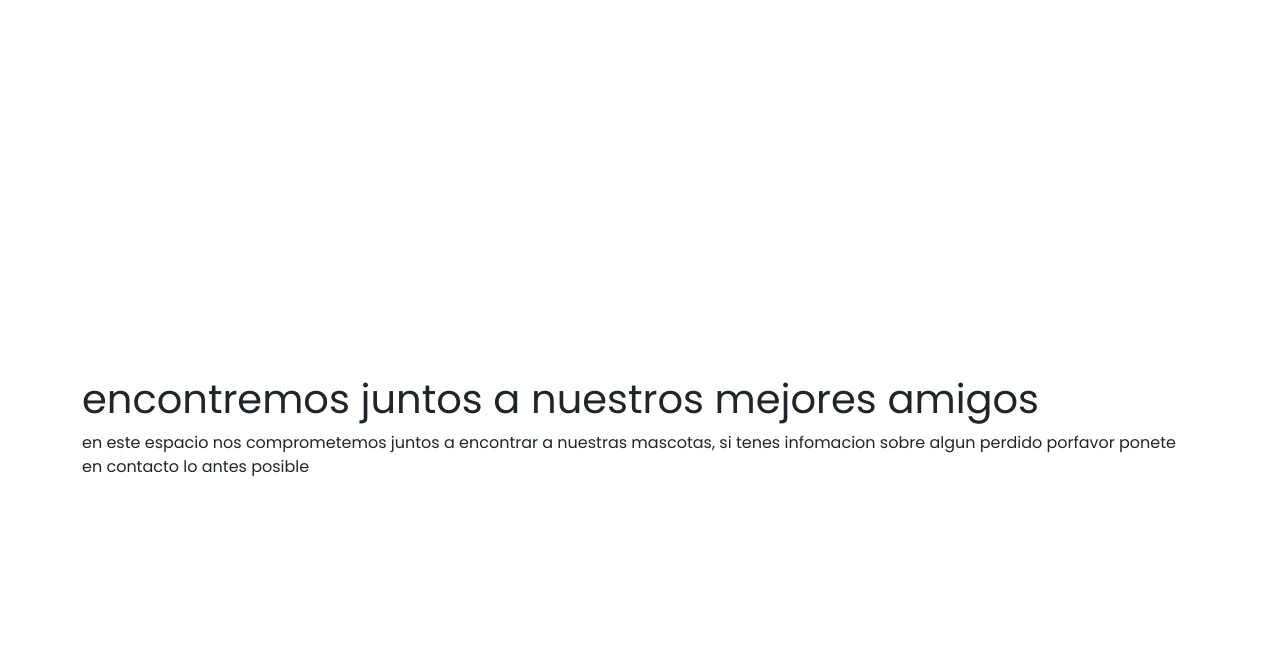
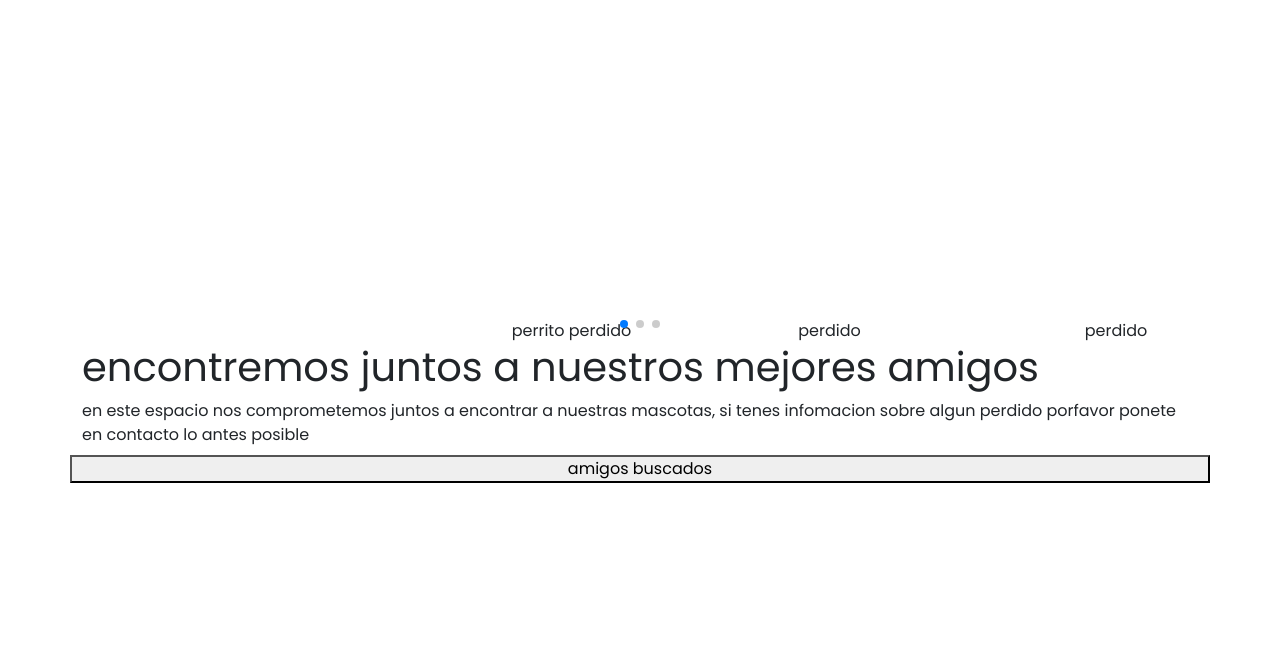
Before and after one commit to marialuzopazo/trabajo-final-SAN-NICOLAS, a plain HTML site: page INDEX.html in a window 1280 px wide. Shown: the part 62-733 px from the top of the page. Drawn offline with nearby package versions, Linux system fonts and the light colour scheme; files that its build step writes are made by us from their sources.

Commit message:
Add files via upload

```diff
--- a/INDEX.html
+++ b/INDEX.html
@@ -5,11 +5,16 @@
     <meta http-equiv="X-UA-Compatible" content="IE=edge">
     <meta name="viewport" content="width=device-width, initial-scale=1.0">
     <title>TP FINAL</title>
+    <link
+  rel="stylesheet"
+  href="https://cdn.jsdelivr.net/npm/swiper@9/swiper-bundle.min.css"/>
+  <script src="https://cdn.jsdelivr.net/npm/swiper@9/swiper-bundle.min.js"></script>
      <!--css estilos-->
 <link rel="stylesheet" href="css/ESTILO.css">
     <!--css boostrap-->
 <link rel="stylesheet" href="https://cdn.jsdelivr.net/npm/bootstrap@5.3.0-alpha1/dist/css/bootstrap.min.css">
-
+  <!--iconos boostrap-->
+  <link rel="stylesheet" href="https://cdn.jsdelivr.net/npm/bootstrap-icons@1.10.3/font/bootstrap-icons.css">
 </head>
 
 <body>
@@ -45,17 +50,52 @@
         </header>
         <div class="container">
           <div class="row">
-            <div class="col-md-6 col-12"></div>
-            <h1 class="text-red">encontremos juntos a nuestros mejores amigos</h1>
-            <p> en este espacio nos comprometemos juntos a encontrar a nuestras mascotas, si tenes infomacion sobre algun perdido porfavor ponete en contacto lo antes posible</p>
+            <div class="col-md-6 col-12" ></div>
+            <!-- Swiper -->
+  <div class="swiper mySwiper">
+    <div class="swiper-wrapper">
+      <div class="swiper-slide">perrito perdido</div>
+      <script src="css/perro1.jpg"></script>
+      <div class="swiper-slide">perdido</div>
+      <script src="css/perro2.jpg"></script>
+      <div class="swiper-slide">perdido</div>
+      <script src="css/perro3.jpg"></script>
+    </div>
+    <div class="swiper-pagination"></div>
+  </div>
+
+  <!-- Swiper JS -->
+            <h1 class="text-red mb-2">encontremos juntos a nuestros mejores amigos</h1>
+            <p class="text mb-2"> en este espacio nos comprometemos juntos a encontrar a nuestras mascotas, si tenes infomacion sobre algun perdido porfavor ponete en contacto lo antes posible</p>
+            <button class="btn-btn-prymary">amigos buscados</button>
           </div>
         </div>
         <div class="container">
           <div class="row">
+            <div class="col-12 mb-4"></div>
+            <ul class="nav redes">
+              <li class="nav-item">
+                <a class="nav-link active" aria-current="page" href="#"></a>
+                <i class="bi-bi-facebook"></i>
+
+            </ul>
             redes
           </div>
         </div>
     </section>
     <script src="https://cdn.jsdelivr.net/npm/bootstrap@5.3.0-alpha1/dist/js/bootstrap.bundle.min.js    "></script>
+     <!-- Initialize Swiper -->
+  <script>
+    var swiper = new Swiper(".mySwiper", {
+      slidesPerView: 4,
+      centeredSlides: true,
+      spaceBetween: 30,
+      grabCursor: true,
+      pagination: {
+        el: ".swiper-pagination",
+        clickable: true,
+      },
+    });
+  </script>
 </body>
 </html>
```
